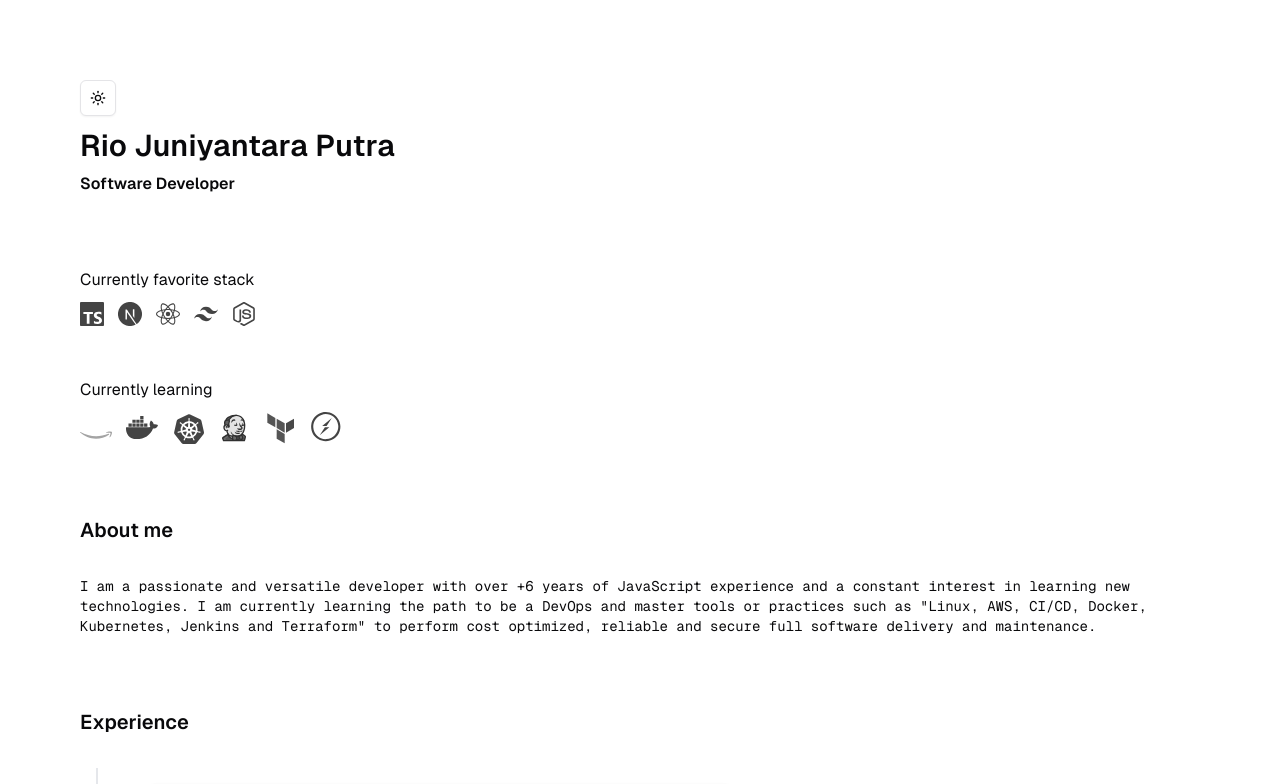
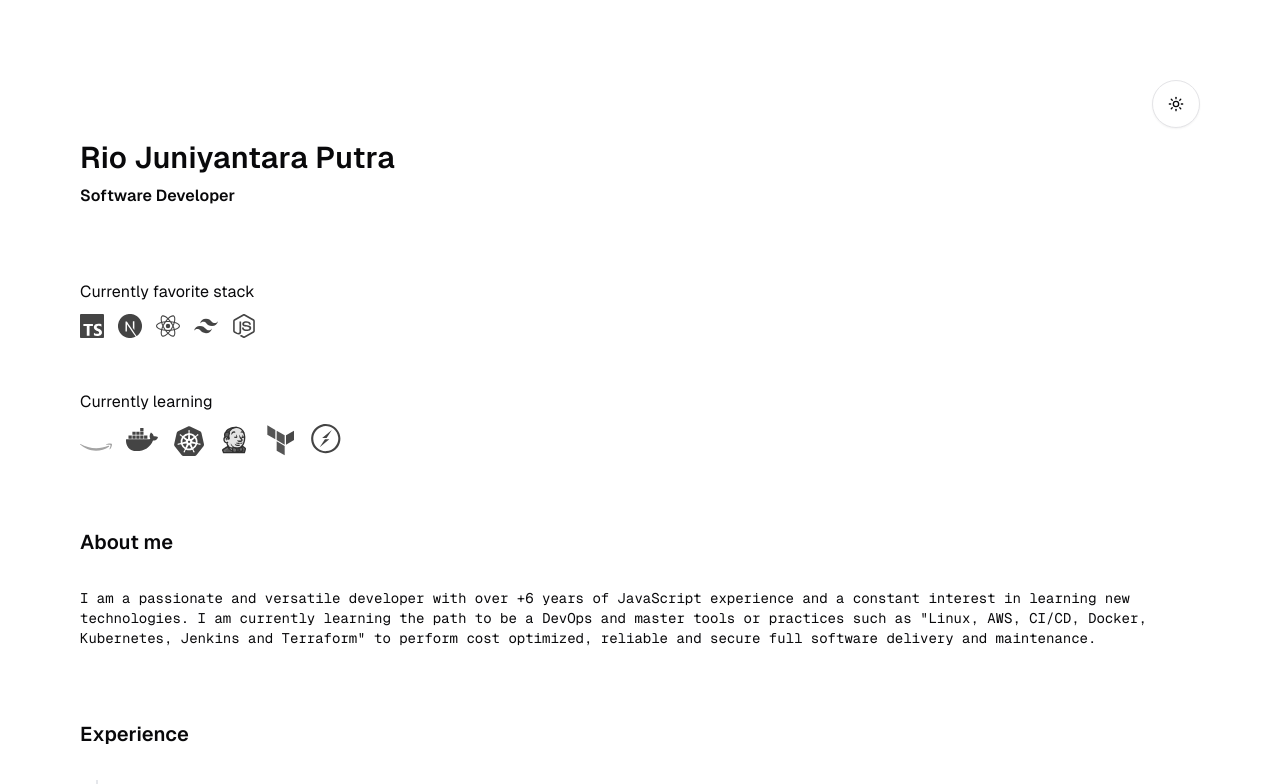
Before and after one commit to balinux/simple-portfolio, a Next.js app: page / in a window 1280 px wide. Shown: the top 784 px of the page. Built offline with nearby package versions, Linux system fonts and the light colour scheme.

Commit message:
update: move toggle mode

```diff
--- a/src/components/atoms/ToggleDarkMode.tsx
+++ b/src/components/atoms/ToggleDarkMode.tsx
@@ -16,9 +16,14 @@ export default function ModeToggle() {
   const { setTheme } = useTheme();
 
   return (
+    <div className="flex gap-4 items-end w-full justify-end flex-col sm:flex-row">
       <DropdownMenu>
         <DropdownMenuTrigger asChild>
-        <Button variant="outline" size="icon">
+          <Button
+            variant="outline"
+            size="icon"
+            className="rounded-full h-10 sm:h-12 px-4 sm:px-5 sm:min-w-12"
+          >
             <Sun className="h-[1.2rem] w-[1.2rem] rotate-0 scale-100 transition-all dark:-rotate-90 dark:scale-0" />
             <Moon className="absolute h-[1.2rem] w-[1.2rem] rotate-90 scale-0 transition-all dark:rotate-0 dark:scale-100" />
             <span className="sr-only">Toggle theme</span>
@@ -36,5 +41,6 @@ export default function ModeToggle() {
           </DropdownMenuItem>
         </DropdownMenuContent>
       </DropdownMenu>
+    </div>
   );
 }
```
Lines whose indentation alone changed are shown as unchanged.
